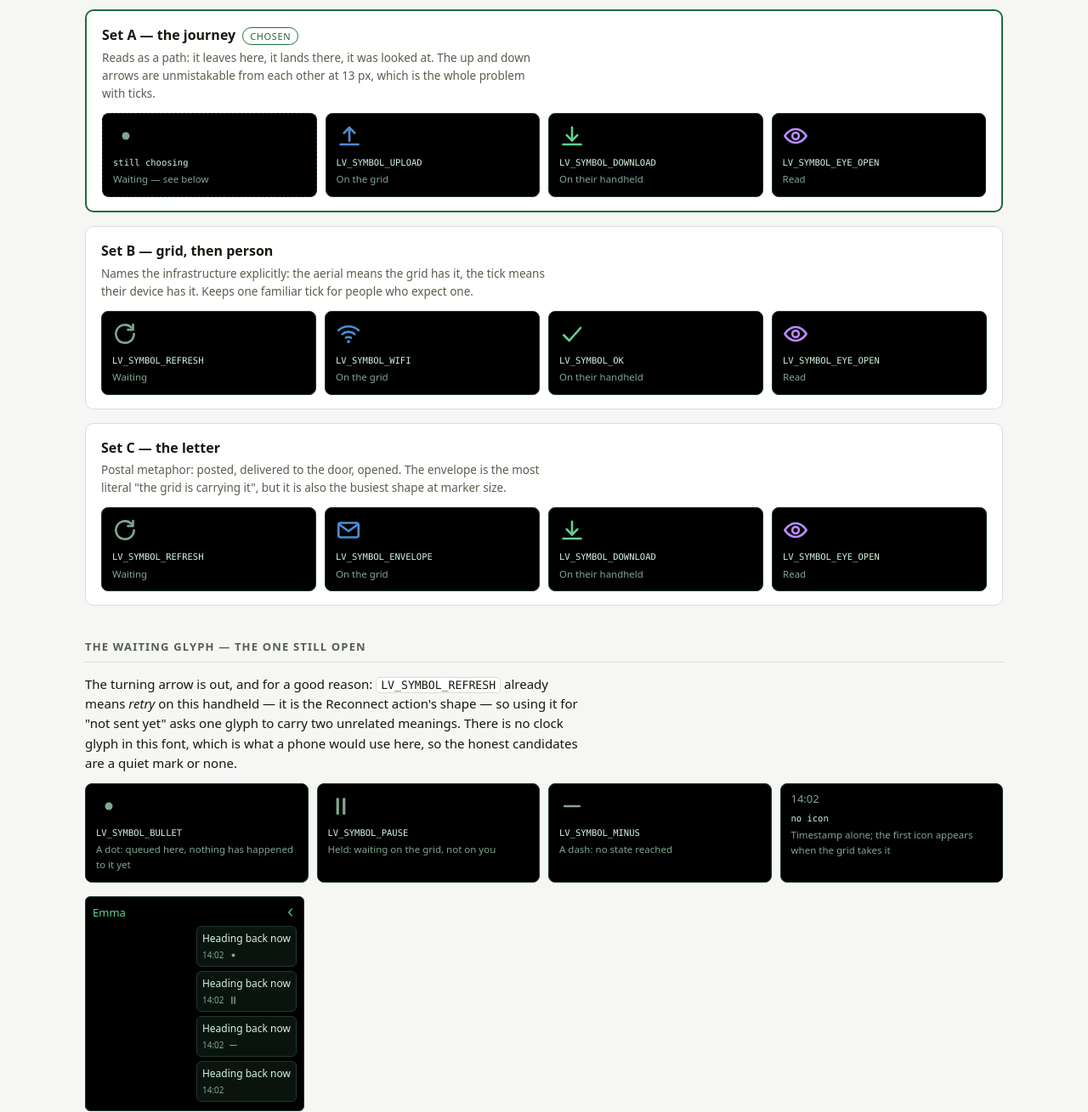
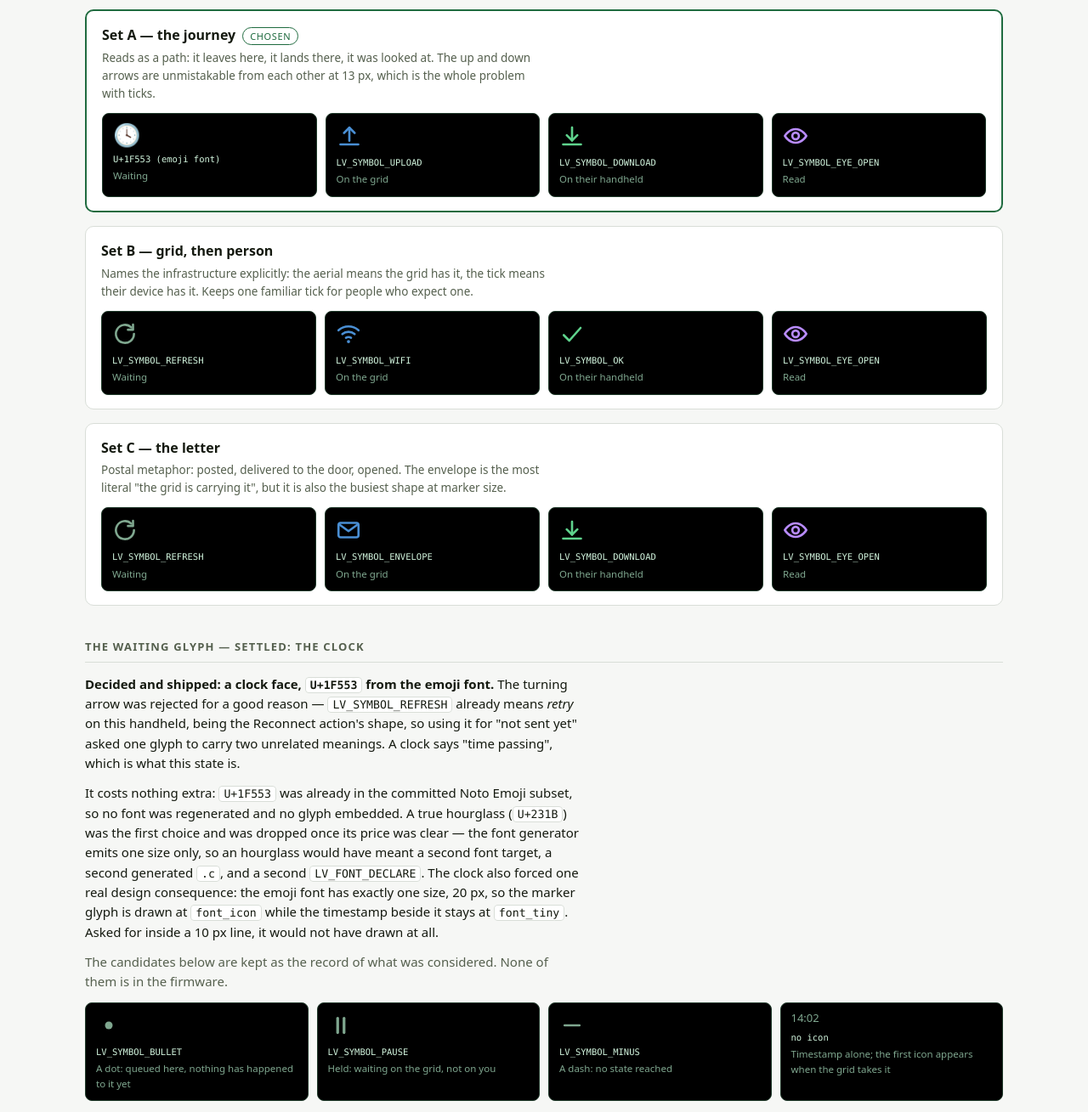
Before and after one commit to iamankushpandit/LocalGrid, a plain HTML site: page docs/mocks/message-markers.html in a window 1280 px wide. Shown: the part 644-1953 px from the top of the page at 85% size. Drawn offline with Linux system fonts and the light colour scheme.

Commit message:
Record the markers, and stop the mock disagreeing with the firmware
The marker change had shipped without a changelog entry of its own, and the
mock still presented the waiting glyph as an open question with four
candidates -- so the only document in the repo that disagreed with the boards
was the one written to decide what the boards should do. The D39 note that
argued for keeping ticks now points forward to where they were dropped, rather
than reading as current reasoning.

Nothing here changes behaviour.

Co-Authored-By: Claude Opus 5 <noreply@anthropic.com>

```diff
--- a/docs/mocks/message-markers.html
+++ b/docs/mocks/message-markers.html
@@ -232,8 +232,8 @@
       unmistakable from each other at 13&nbsp;px, which is the whole problem with ticks.
     </p>
     <div class="states">
-      <div class="state" style="border-style:dashed"><span class="big w-wait"><svg class="ic" style="width:30px;height:30px"><use href="#i-dot"/></svg></span>
-        <span class="nm">still choosing</span><span class="what">Waiting &mdash; see below</span></div>
+      <div class="state"><span class="big w-wait" style="font-size:26px">&#x1F553;</span>
+        <span class="nm">U+1F553 (emoji font)</span><span class="what">Waiting</span></div>
       <div class="state"><span class="big w-node"><svg class="ic" style="width:30px;height:30px"><use href="#i-upload"/></svg></span>
         <span class="nm">LV_SYMBOL_UPLOAD</span><span class="what">On the grid</span></div>
       <div class="state"><span class="big w-del"><svg class="ic" style="width:30px;height:30px"><use href="#i-download"/></svg></span>
@@ -280,12 +280,27 @@
   </div>
 </div>
 
-<h2>The waiting glyph &mdash; the one still open</h2>
+<h2>The waiting glyph &mdash; settled: the clock</h2>
 <p>
-  The turning arrow is out, and for a good reason: <code>LV_SYMBOL_REFRESH</code> already means
-  <em>retry</em> on this handheld &mdash; it is the Reconnect action's shape &mdash; so using it for
-  "not sent yet" asks one glyph to carry two unrelated meanings. There is no clock glyph in this
-  font, which is what a phone would use here, so the honest candidates are a quiet mark or none.
+  <b>Decided and shipped: a clock face, <code>U+1F553</code> from the emoji font.</b> The turning
+  arrow was rejected for a good reason &mdash; <code>LV_SYMBOL_REFRESH</code> already means
+  <em>retry</em> on this handheld, being the Reconnect action's shape, so using it for "not sent yet"
+  asked one glyph to carry two unrelated meanings. A clock says "time passing", which is what this
+  state is.
+</p>
+<p>
+  It costs nothing extra: <code>U+1F553</code> was already in the committed Noto Emoji subset, so no
+  font was regenerated and no glyph embedded. A true hourglass (<code>U+231B</code>) was the first
+  choice and was dropped once its price was clear &mdash; the font generator emits one size only, so
+  an hourglass would have meant a second font target, a second generated <code>.c</code>, and a
+  second <code>LV_FONT_DECLARE</code>. The clock also forced one real design consequence: the emoji
+  font has exactly one size, 20&nbsp;px, so the marker glyph is drawn at <code>font_icon</code> while
+  the timestamp beside it stays at <code>font_tiny</code>. Asked for inside a 10&nbsp;px line, it
+  would not have drawn at all.
+</p>
+<p class="lede" style="max-width:68ch">
+  The candidates below are kept as the record of what was considered. None of them is in the
+  firmware.
 </p>
 <div class="states">
   <div class="state"><span class="big w-wait"><svg class="ic" style="width:30px;height:30px"><use href="#i-dot"/></svg></span>
@@ -435,7 +450,11 @@
     refusals stay as text in the error colour.</li>
 </ul>
 <p class="lede">
-  <b>Decided:</b> Set A, and violet for read. <b>Still open:</b> the waiting glyph &mdash; dot, held,
-  dash, or nothing. Once that is settled this becomes a decision entry and then screen code: no wire
-  change, no reflashing of nodes, and one line widened so group reads are reported as well as 1:1.
+  <b>All settled and built:</b> Set A, violet for read, and a clock for waiting. Recorded as D42 and
+  on both handhelds. It needed no wire change and no reflashing of APs &mdash; screens, four new theme
+  roles, and one line widened so group reads are reported as well as 1:1.
+  <br><br>
+  <b>Still unproven on hardware:</b> the group counts and the group read reports, and whether the
+  clock glyph draws at all. Serial output reports states and counts, never pixels, so that last one
+  needs somebody to look at a panel.
 </p>
--- a/tools/bench_devices.json
+++ b/tools/bench_devices.json
@@ -76,7 +76,7 @@
     },
     {
       "name": "node-north",
-      "port": "COM17",
+      "port": "COM16",
       "role": "N",
       "board": "ELG",
       "firmware": "node",
@@ -88,7 +88,7 @@
     },
     {
       "name": "node-south",
-      "port": "COM16",
+      "port": "COM18",
       "role": "N",
       "board": "ELG",
       "firmware": "node",
```
Also changed, not shown: 1 other file.
